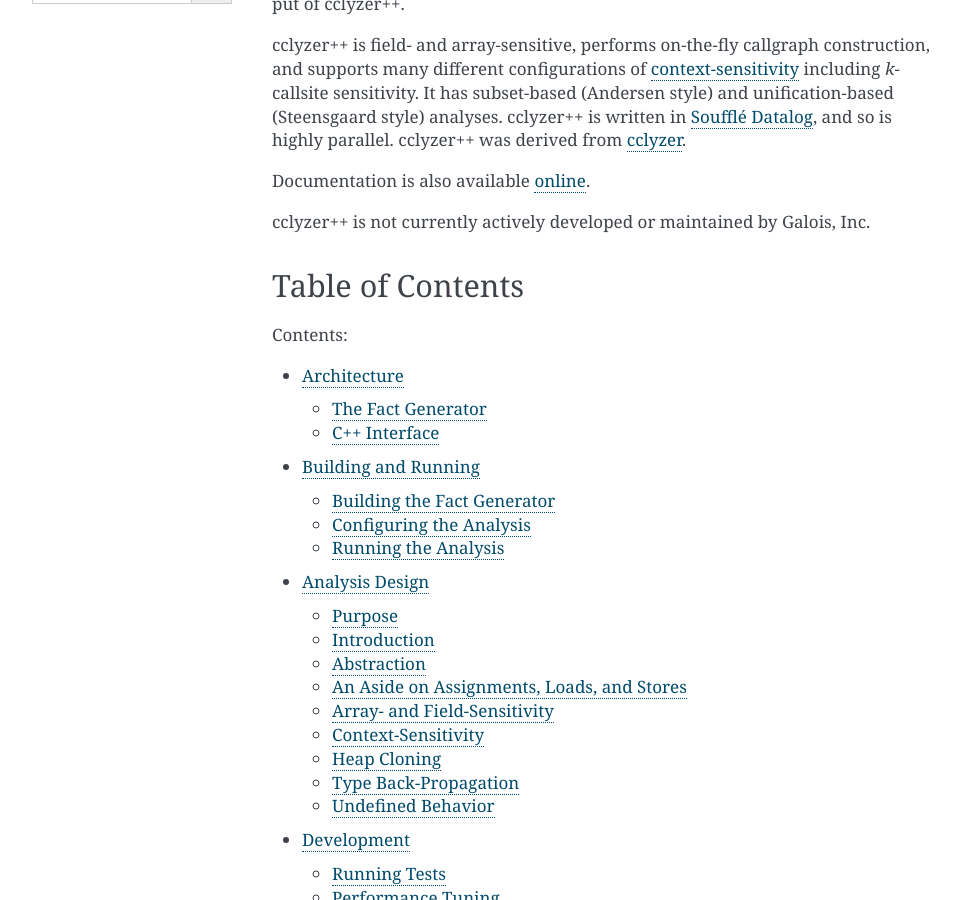
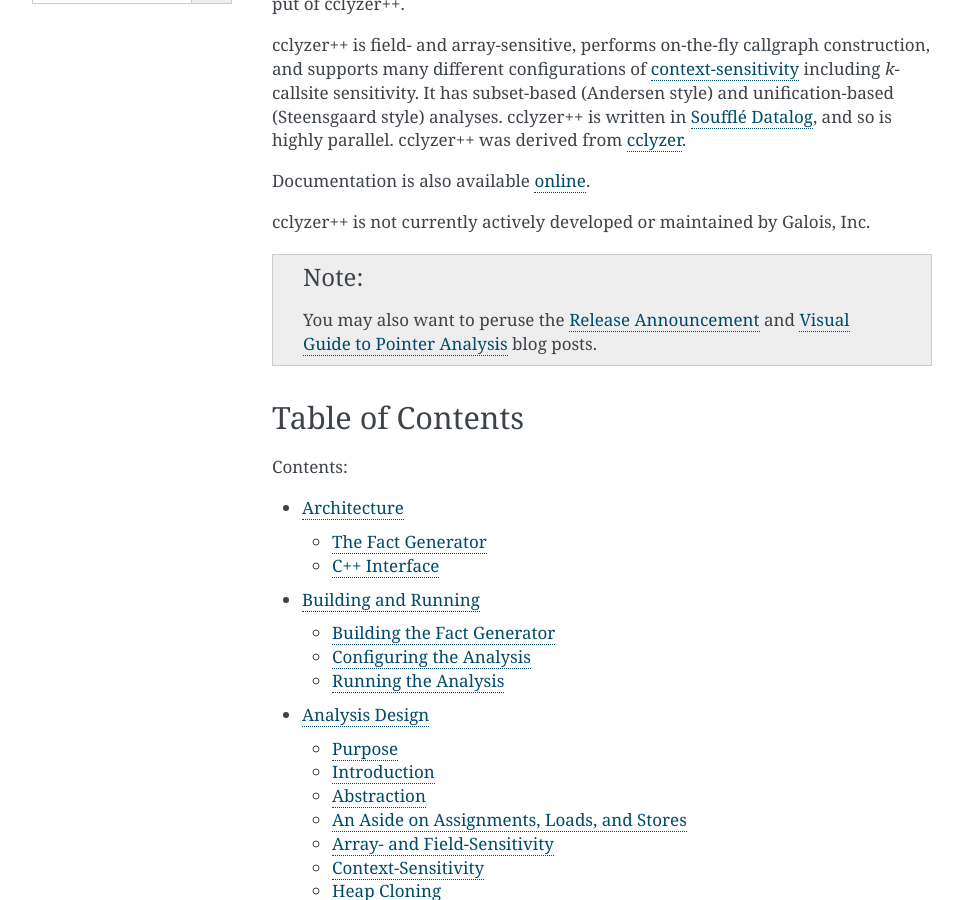
Before and after one commit to GaloisInc/cclyzerpp, a Sphinx documentation site: the page built from doc/index.rst, in a window 1280 px wide and 900 px high, scrolled down 335 px. Shown: the whole window, without its empty margins (148-1111 px from the left). Built offline with Sphinx 7.4.7, drawn with Linux system fonts in a browser that asks for light colours.

Commit message:
doc: Point to blog posts

```diff
--- a/doc/index.rst
+++ b/doc/index.rst
@@ -27,6 +27,12 @@
 Documentation is also available `online`_.
 
 cclyzer++ is not currently actively developed or maintained by Galois, Inc.
+
+.. note::
+    You may also want to peruse the `Release Announcement
+    <https://galois.com/blog/2022/08/cclyzer-scalable-and-precise-pointer-analysis-for-llvm/>`_
+    and `Visual Guide to Pointer Analysis
+    <https://galois.com/blog/2022/08/cclyzer/>`_ blog posts.
 
 Table of Contents
 -----------------
```
